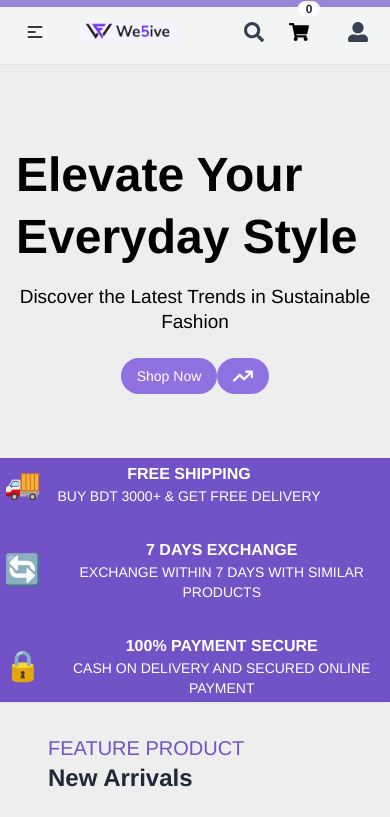
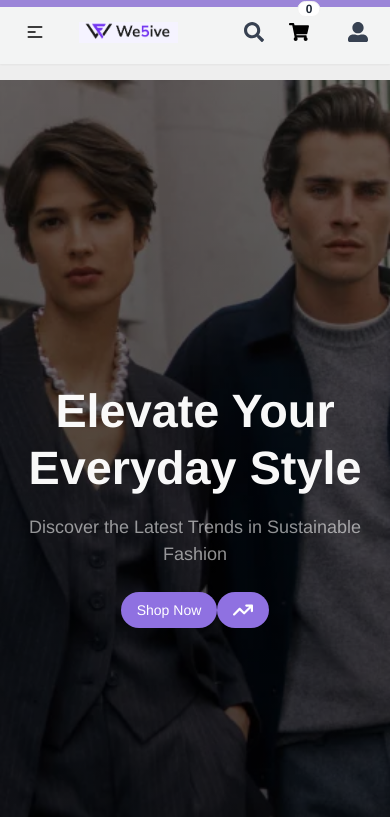
Before and after one commit to RezoanulHasan/We5ive, a Next.js app: page / in a window 390 px wide. Shown: the top 817 px of the page. Built offline with nearby package versions, Linux system fonts and the light colour scheme.

Commit message:
add main banner

```diff
--- a/src/app/globals.css
+++ b/src/app/globals.css
@@ -22,3 +22,37 @@ body {
 .button-custom {
   @apply bg-[#8f71e1] text-white hover:bg-[#7e63d6] transition duration-300 ease-in-out rounded-lg;
 }
+
+@keyframes fadeInOut {
+  0% {
+    opacity: 0;
+  }
+  50% {
+    opacity: 1;
+  }
+  100% {
+    opacity: 0;
+  }
+}
+
+@keyframes bounceIn {
+  0% {
+    transform: scale(0);
+    opacity: 0;
+  }
+  50% {
+    transform: scale(1);
+    opacity: 1;
+  }
+  100% {
+    transform: scale(1);
+    opacity: 1;
+  }
+}
+.animate-bounceIn {
+  animation: bounceIn 15s ease-out infinite;
+}
+
+.animate-fadeInOut {
+  animation: fadeInOut 9s ease-in-out infinite;
+}
--- a/src/components/AboutCompany/AboutCompany.tsx
+++ b/src/components/AboutCompany/AboutCompany.tsx
@@ -1,3 +1,4 @@
+/* eslint-disable react/no-unescaped-entities */
 "use client";
 
 import Image from "next/image";
@@ -62,10 +63,7 @@ const AboutCompany: React.FC = () => {
       <section className="mb-12 flex flex-col lg:flex-row items-center gap-8">
         {/* Text Section */}
         <div className="w-full lg:w-1/2">
-          <h2 className="text-3xl font-bold text-gray-800 mb-4">
-            {" "}
-            Our Mission
-          </h2>
+          <h2 className="text-3xl font-bold text-gray-800 mb-4">Our Mission</h2>
           <p className="text-gray-600 text-lg leading-relaxed">
             To provide high-quality, affordable, and trendy products that cater
             to the diverse fashion needs of individuals and families worldwide,
--- a/src/components/ProductData/ProductData.tsx
+++ b/src/components/ProductData/ProductData.tsx
@@ -212,7 +212,7 @@ export const productDatas = [
     comments: 33,
     category: "Accessories",
     quantity: 13,
-    sizes: [],
+    sizes: ["LG", "SM"],
     colors: ["Black", "White", "Red"],
     gender: "Women",
   },
@@ -230,7 +230,7 @@ export const productDatas = [
     comments: 20,
     category: "Accessories",
     quantity: 1,
-    sizes: [],
+    sizes: ["LG", "MD", "SM"],
     colors: ["Red", "Black", "White"],
     gender: "Men",
   },
@@ -266,7 +266,7 @@ export const productDatas = [
     comments: 10,
     category: "Accessories",
     quantity: 12,
-    sizes: [],
+    sizes: ["LG", "MD", "SM"],
     colors: ["Black", "Brown"],
     gender: "Men",
   },
--- a/src/components/UI/Homepage/Banner.tsx
+++ b/src/components/UI/Homepage/Banner.tsx
@@ -1,36 +1,34 @@
 "use client";
 
+import React from "react";
 import Button from "@/components/shared/Button/Button";
-import React from "react";
+import mainBanner from "../../../assets/mainBanner.webp";
 
 const Banner: React.FC = () => {
   return (
-    <>
-      <div className="flex flex-col items-center justify-center text-center py-16 px-4 mt-20">
-        {/* Headline */}
-        <h1
-          className="font-manrope font-bold text-[48px] leading-[62.4px] text-left black mb-4"
-          style={{
-            textUnderlinePosition: "from-font",
-            textDecorationSkipInk: "none",
-          }}
-        >
+    <div
+      className="relative flex flex-col items-center justify-center text-center py-10 px-4 w-full min-h-[850px] bg-no-repeat bg-center bg-cover mt-20"
+      style={{
+        backgroundImage: `url(${mainBanner.src})`,
+      }}
+    >
+      {/* Gradient Overlay */}
+      <div className="absolute inset-0 bg-gradient-to-b from-black/50 to-black/70"></div>
+
+      {/* Content */}
+      <div className="relative z-10 flex flex-col items-center">
+        {/* Headline with animation */}
+        <h1 className="font-manrope font-extrabold text-[48px] md:text-[64px] leading-[1.2] text-white mb-4 animate-bounceIn">
           Elevate Your Everyday Style
         </h1>
-        {/* Title */}
-        <p
-          className="font-manrope font-normal text-[19px] leading-[24.7px] text-center mb-6"
-          style={{
-            textUnderlinePosition: "from-font",
-            textDecorationSkipInk: "none",
-          }}
-        >
+        {/* Subtitle with animation */}
+        <p className="font-manrope text-[18px] md:text-[20px] text-white opacity-90 mb-6 max-w-[600px] animate-fadeInOut delay-2000">
           Discover the Latest Trends in Sustainable Fashion
         </p>
-        {/* Button */}
-        <Button></Button>
+
+        <Button />
       </div>
-    </>
+    </div>
   );
 };
 
--- a/src/components/UI/Homepage/Product/AllProducts/AllProduct.tsx
+++ b/src/components/UI/Homepage/Product/AllProducts/AllProduct.tsx
@@ -1,3 +1,5 @@
+/* eslint-disable @typescript-eslint/no-unsafe-function-type */
+/* eslint-disable @next/next/no-img-element */
 "use client";
 
 import React, { useState } from "react";
--- a/src/components/UI/Homepage/Product/ProductDetails.tsx
+++ b/src/components/UI/Homepage/Product/ProductDetails.tsx
@@ -242,7 +242,33 @@ const ProductDetails: React.FC = () => {
           </div>
         </div>
       </div>
-
+      <progress
+        className="progress progress-warning w-56"
+        value={0}
+        max="100"
+      ></progress>
+      <br />
+      <progress
+        className="progress progress-warning w-56"
+        value="10"
+        max="100"
+      ></progress>
+      <br />
+      <progress className="progress progress-warning w-56" value="40" max="100">
+        {" "}
+        <br />
+      </progress>{" "}
+      <br />
+      <progress className="progress progress-warning w-56" value="70" max="100">
+        {" "}
+        <br />
+      </progress>{" "}
+      <br />
+      <progress
+        className="progress progress-warning w-56"
+        value="100"
+        max="100"
+      ></progress>
       <NewArrival></NewArrival>
     </>
   );
--- a/src/components/UI/Homepage/Product/Summer.tsx
+++ b/src/components/UI/Homepage/Product/Summer.tsx
@@ -2,7 +2,7 @@
 "use client";
 import { productDatas } from "@/components/ProductData/ProductData";
 import React, { useState } from "react";
-import { FaCartPlus, FaInfoCircle } from "react-icons/fa";
+import { FaInfoCircle } from "react-icons/fa";
 import Link from "next/link";
 import { Rating } from "@smastrom/react-rating";
 import "@smastrom/react-rating/style.css";
```
